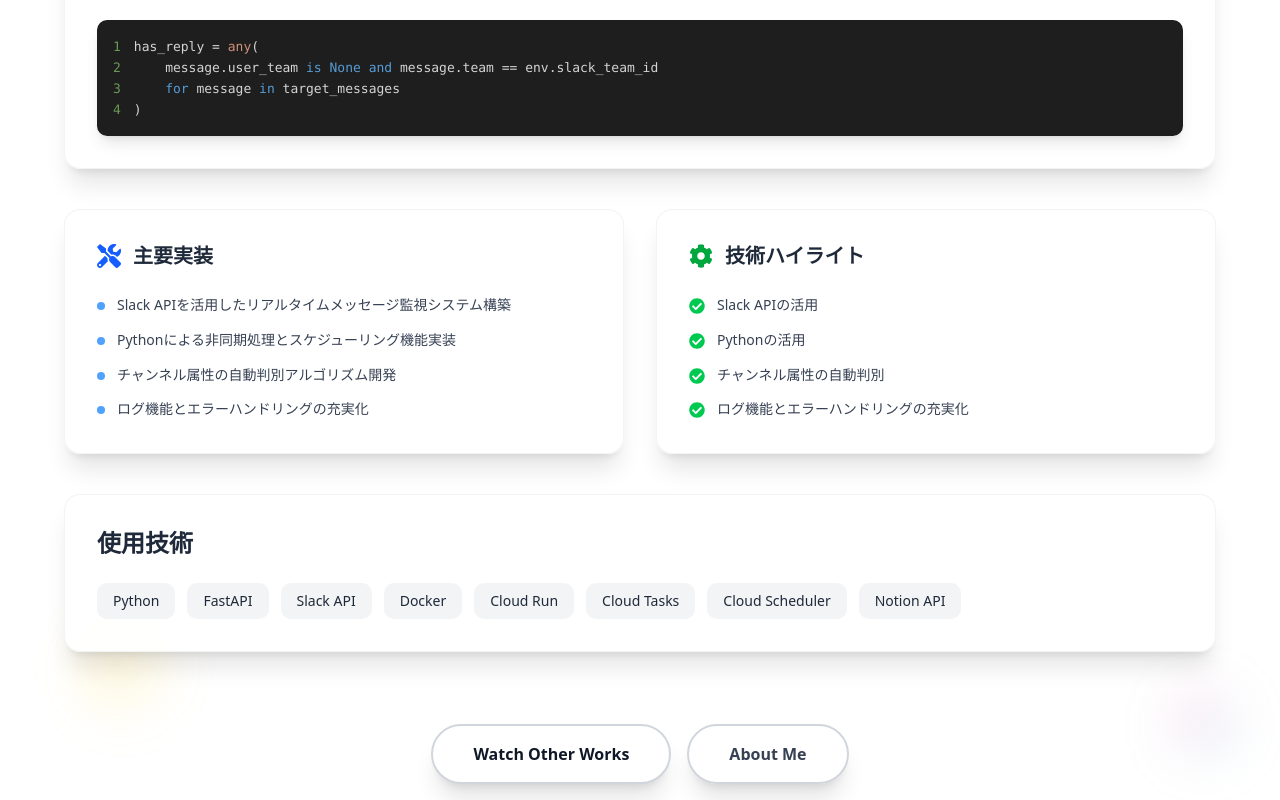
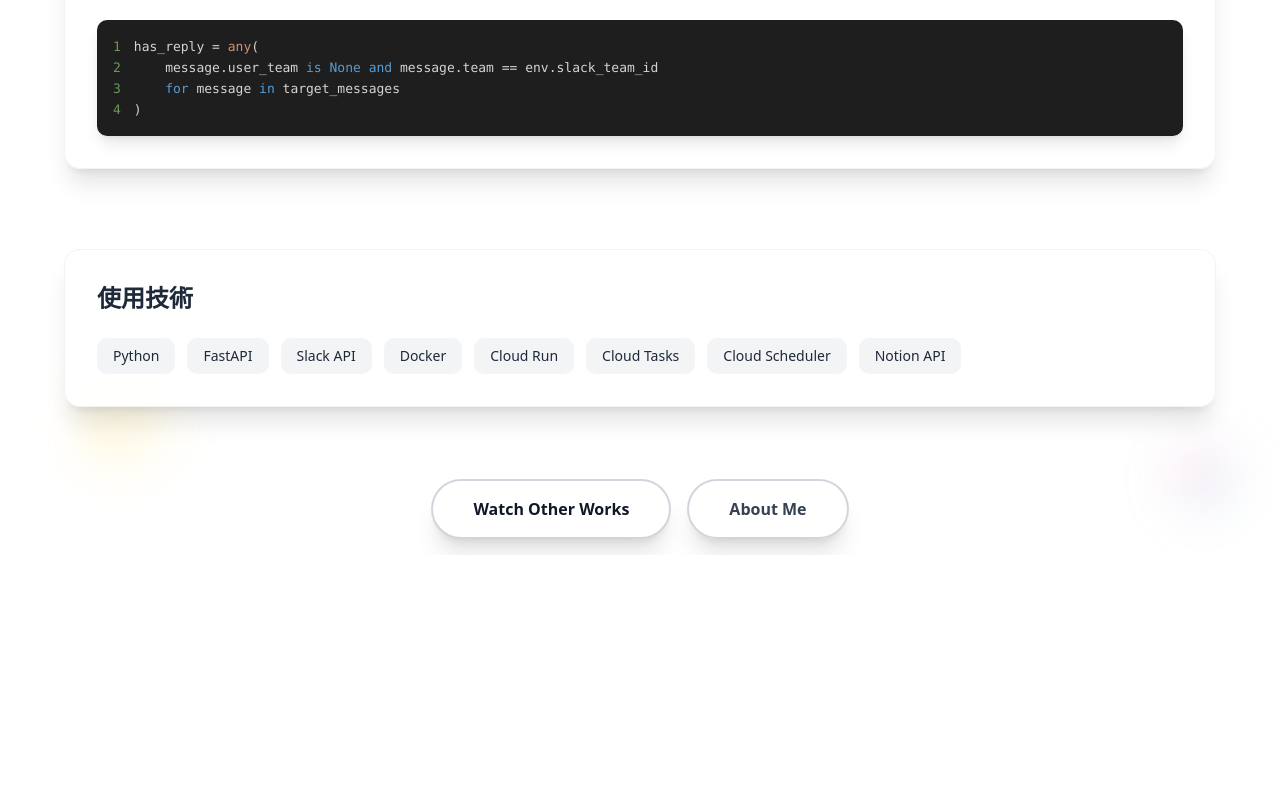
Before and after one commit to Kota-35/my-portfolio, a Next.js app: page /works/slack-response-reminder in a window 1280 px wide. Shown: the part 1475-2275 px from the top of the page. After the commit the page ends 2030 px from the top, so only its background shows below. Built offline with nearby package versions, Linux system fonts and the light colour scheme.

Commit message:
feat: ホームページに「My Works」ボタンを追加し、プロジェクトデータの実装と技術ハイライトをオプショナルに変更

```diff
--- a/app/page.tsx
+++ b/app/page.tsx
@@ -3,7 +3,7 @@
 import type React from "react"
 import { Button } from "@/components/ui/button"
 import Link from "next/link"
-import Image from "next/image"
+import { FaGithub } from "react-icons/fa"
 import PageLayout from "./components/PageLayout"
 
 export default function Home() {
@@ -67,6 +67,39 @@ export default function Home() {
             </Button>
           </Link>
 
+          {/* My Works Button */}
+          <Link href="/works">
+            <Button
+              size="lg"
+              className="
+                bg-gradient-to-r
+                from-purple-500
+                via-blue-400
+                to-green-400
+                text-white
+                border-2
+                border-transparent
+                hover:border-white
+                hover:shadow-2xl
+                px-8
+                py-4
+                text-lg
+                font-medium
+                rounded-full
+                shadow-lg
+                hover:shadow-xl
+                transition-all
+                duration-300
+                relative
+                overflow-hidden
+                group
+              "
+            >
+              <span className="relative z-10">My Works</span>
+              <div className="absolute inset-0 bg-gradient-to-r from-purple-600/20 via-blue-500/20 to-green-500/20 opacity-0 group-hover:opacity-100 transition-opacity duration-300"></div>
+            </Button>
+          </Link>
+
           {/* GitHub Button */}
           <Link href="https://github.com/Kota-35" target="_blank" rel="noopener noreferrer">
             <Button
@@ -95,13 +128,7 @@ export default function Home() {
                 gap-3
               "
             >
-              <Image
-                src="/github.svg"
-                alt="GitHub"
-                width={20}
-                height={20}
-                className="relative z-10 filter invert"
-              />
+              <FaGithub className="relative z-10 text-xl" />
               <span className="relative z-10">GitHub</span>
               <div className="absolute inset-0 bg-gradient-to-r from-pink-500/10 via-cyan-400/10 to-yellow-400/10 opacity-0 group-hover:opacity-100 transition-opacity duration-300"></div>
             </Button>
--- a/app/works/[slug]/page.tsx
+++ b/app/works/[slug]/page.tsx
@@ -237,7 +237,7 @@ const ProjectDetailPage: React.FC<ProjectDetailPageProps> = async ({ params }) =
                   <h3 className="text-xl font-semibold text-gray-800">主要実装</h3>
                 </div>
                 <ul className="space-y-3">
-                  {project.details.keyImplementations.map((implementation, index) => (
+                  {project.details.keyImplementations?.map((implementation, index) => (
                     <li key={index} className="flex items-start text-gray-700">
                       <span className="flex-shrink-0 w-2 h-2 bg-blue-400 rounded-full mt-2 mr-3"></span>
                       <span className="text-sm leading-relaxed">{implementation}</span>
@@ -255,7 +255,7 @@ const ProjectDetailPage: React.FC<ProjectDetailPageProps> = async ({ params }) =
                   <h3 className="text-xl font-semibold text-gray-800">技術ハイライト</h3>
                 </div>
                 <ul className="space-y-3">
-                  {project.details.techHighlights.map((highlight, index) => (
+                  {project.details.techHighlights?.map((highlight, index) => (
                     <li key={index} className="flex items-start text-gray-700">
                       <FaCheckCircle className="flex-shrink-0 text-green-500 mt-1 mr-3" />
                       <span className="text-sm leading-relaxed">{highlight}</span>
--- a/app/works/data.ts
+++ b/app/works/data.ts
@@ -15,8 +15,8 @@ export interface Project {
       language?: string
       githubLink?: string
     }[]
-    keyImplementations: string[]
-    techHighlights: string[]
+    keyImplementations?: string[]
+    techHighlights?: string[]
     technologies: string[]
     duration: string
     role?: string
@@ -121,18 +121,18 @@ export const projects: Project[] = [
           githubLink: "https://github.com/Kota-35/slack-response-reminder/blob/e4c37d9e35a5c689e04263ea35ff414818aaac10/src/api/endpoint/tasks/check.py#L44"
         },
       ],
-      keyImplementations: [
-        "Slack APIを活用したリアルタイムメッセージ監視システム構築",
-        "Pythonによる非同期処理とスケジューリング機能実装",
-        "チャンネル属性の自動判別アルゴリズム開発",
-        "ログ機能とエラーハンドリングの充実化"
-      ],
-      techHighlights: [
-        "Slack APIの活用",
-        "Pythonの活用",
-        "チャンネル属性の自動判別",
-        "ログ機能とエラーハンドリングの充実化"
-      ],
+      // keyImplementations: [
+      //   "Slack APIを活用したリアルタイムメッセージ監視システム構築",
+      //   "Pythonによる非同期処理とスケジューリング機能実装",
+      //   "チャンネル属性の自動判別アルゴリズム開発",
+      //   "ログ機能とエラーハンドリングの充実化"
+      // ],
+      // techHighlights: [
+      //   "Slack APIの活用",
+      //   "Pythonの活用",
+      //   "チャンネル属性の自動判別",
+      //   "ログ機能とエラーハンドリングの充実化"
+      // ],
       technologies: ["Python", "FastAPI", "Slack API", "Docker", "Cloud Run", "Cloud Tasks", "Cloud Scheduler", "Notion API"],
       duration: "2週間",
     },
--- a/app/works/page.tsx
+++ b/app/works/page.tsx
@@ -94,7 +94,7 @@ const WorksPage: React.FC = () => {
         </div>
 
         {/* 技術スタック */}
-        <div className="bg-white/90 backdrop-blur-md rounded-3xl p-10 border border-gray-200/50 shadow-2xl">
+        {/* <div className="bg-white/90 backdrop-blur-md rounded-3xl p-10 border border-gray-200/50 shadow-2xl">
           <div className="flex items-center justify-center mb-8">
             <FaCloud className="text-3xl text-indigo-600 mr-3" />
             <h3 className="text-2xl font-semibold text-gray-800">
@@ -135,7 +135,7 @@ const WorksPage: React.FC = () => {
               </div>
             </div>
           </div>
-        </div>
+        </div> */}
 
         {/* ナビゲーションボタン */}
         <div className="flex flex-col sm:flex-row gap-4 justify-center items-center pt-8">
```
